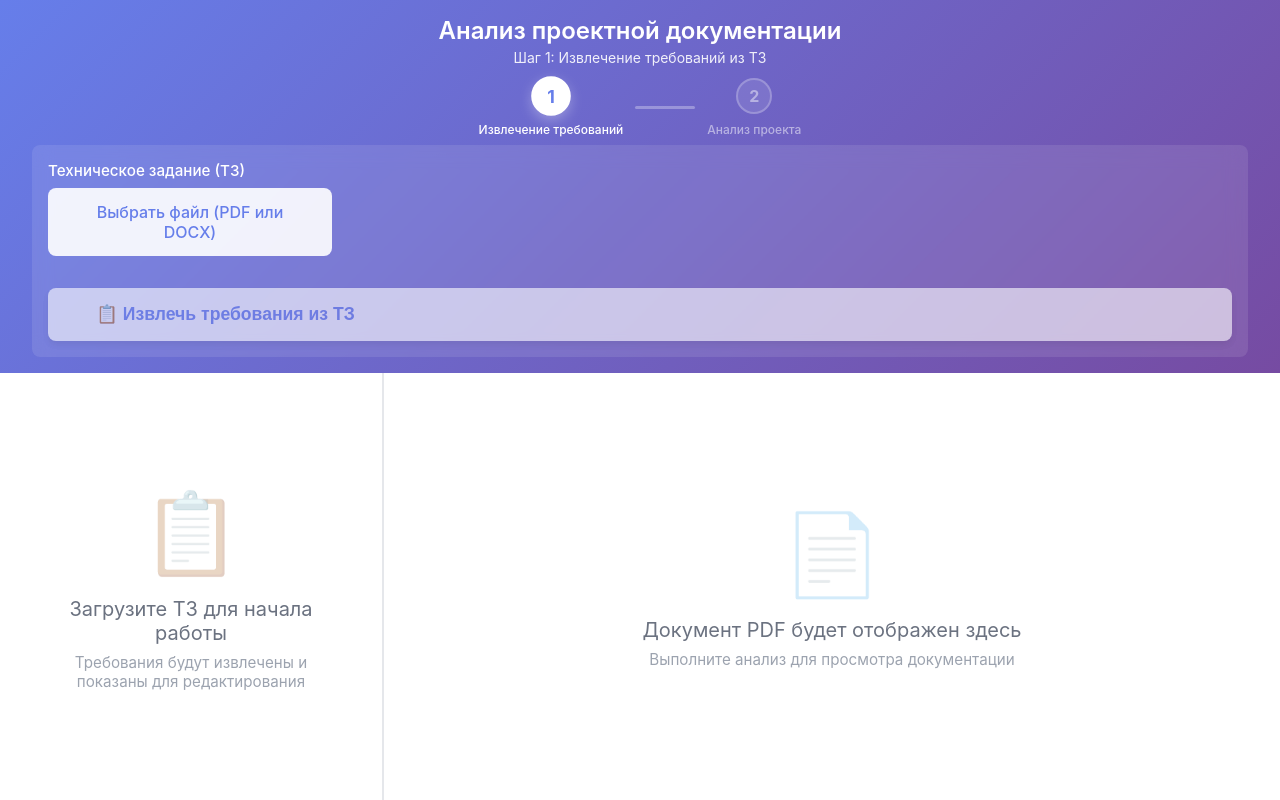
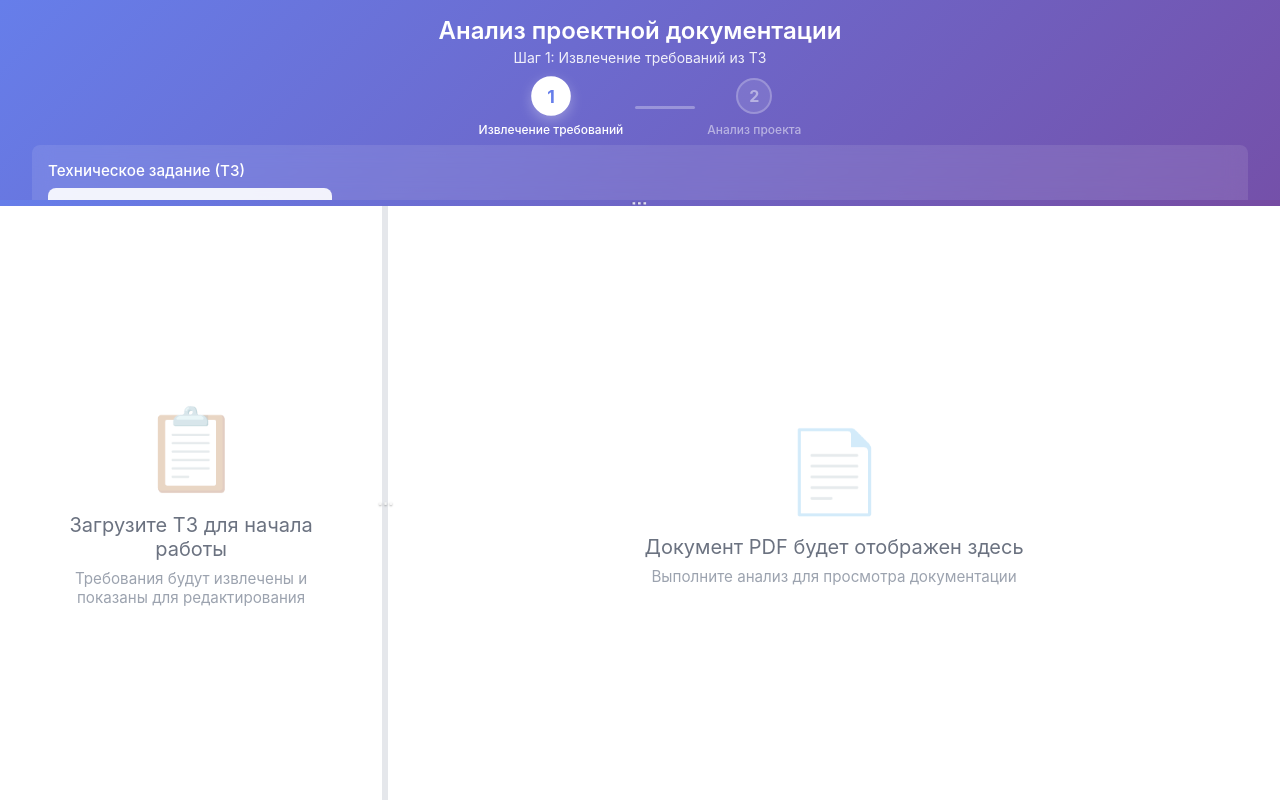
Before and after one commit to AtomicBim/doc-analysis-service, a React (Create React App) app in the folder ui-react-service/: page / in a window 1280 px wide. Built offline with nearby package versions, Linux system fonts and the light colour scheme.

Commit message:
feat: Add resizable panels - drag borders to adjust layout (vertical: header/content, horizontal: requirements/drawing)

```diff
--- a/ui-react-service/src/App.css
+++ b/ui-react-service/src/App.css
@@ -3,32 +3,18 @@
 }
 
 .App {
-  display: flex;
-  flex-direction: column;
   height: 100vh;
+  width: 100vw;
   font-family: -apple-system, BlinkMacSystemFont, 'Segoe UI', 'Roboto', 'Oxygen',
     'Ubuntu', 'Cantarell', 'Fira Sans', 'Droid Sans', 'Helvetica Neue', sans-serif;
   background: #f8f9fa;
+  overflow: hidden;
 }
 
-.App-main {
-  display: flex;
-  flex: 1; /* Занимаем оставшееся пространство после header */
-  overflow: hidden;
-  gap: 0;
-}
-
-.left-panel {
-  width: 30%; /* Зона требований 30% */
-  display: flex;
-  flex-direction: column;
-  overflow: hidden;
-  border-right: 2px solid #e5e7eb;
-  background: white;
-}
-
-.right-panel {
-  width: 70%; /* Зона чертежа 70% (60% чертеж + 10% сводка) */
+/* Контейнеры для панелей */
+.panel-content {
+  height: 100%;
+  width: 100%;
   display: flex;
   flex-direction: column;
   overflow: hidden;
--- a/ui-react-service/src/App.tsx
+++ b/ui-react-service/src/App.tsx
@@ -4,6 +4,7 @@ import Header from './components/Header';
 import RequirementList from './components/RequirementList';
 import PdfViewer from './components/PdfViewer';
 import RequirementEditor, { EditableRequirement } from './components/RequirementEditor';
+import ResizablePanels from './components/ResizablePanels';
 import { Requirement } from './types';
 
 function App() {
@@ -89,8 +90,8 @@ function App() {
     setAnalysisCompleted(false); // Сбрасываем флаг завершения анализа
   };
 
-  return (
-    <div className="App">
+  // Компонент Header
+  const headerContent = (
     <Header
       onRequirementsExtracted={handleRequirementsExtracted}
       onAnalysisComplete={handleAnalysisComplete}
@@ -98,8 +99,11 @@ function App() {
       confirmedRequirements={confirmedRequirements}
       analysisCompleted={analysisCompleted}
     />
-      <main className="App-main">
-        <div className="left-panel">
+  );
+
+  // Левая панель (требования)
+  const leftPanelContent = (
+    <div className="panel-content">
       {currentStep === 1 ? (
         <div className="empty-state">
           <div className="empty-icon">📋</div>
@@ -124,7 +128,11 @@ function App() {
         </div>
       )}
     </div>
-        <div className="right-panel">
+  );
+
+  // Правая панель (PDF + сводка)
+  const rightPanelContent = (
+    <div className="panel-content">
       <PdfViewer
         file={pdfFile}
         page={selectedPage}
@@ -141,7 +149,15 @@ function App() {
         </div>
       )}
     </div>
-      </main>
+  );
+
+  return (
+    <div className="App">
+      <ResizablePanels
+        header={headerContent}
+        leftPanel={leftPanelContent}
+        rightPanel={rightPanelContent}
+      />
 
       {/* Модальное окно редактора требований */}
       {showRequirementEditor && extractedRequirements && (
--- /dev/null
+++ b/ui-react-service/src/components/ResizablePanels.css
@@ -0,0 +1,106 @@
+.resizable-container {
+  display: flex;
+  flex-direction: column;
+  height: 100vh;
+  width: 100%;
+  overflow: hidden;
+}
+
+.resizable-header {
+  overflow-y: auto;
+  flex-shrink: 0;
+}
+
+.resizable-content {
+  display: flex;
+  flex: 1;
+  overflow: hidden;
+  position: relative;
+}
+
+.resizable-left,
+.resizable-right {
+  overflow: hidden;
+  display: flex;
+  flex-direction: column;
+}
+
+/* Вертикальный разделитель (header <-> content) */
+.vertical-resizer {
+  height: 6px;
+  background: linear-gradient(135deg, #667eea 0%, #764ba2 100%);
+  cursor: ns-resize;
+  position: relative;
+  display: flex;
+  align-items: center;
+  justify-content: center;
+  flex-shrink: 0;
+  transition: background 0.2s ease;
+  z-index: 100;
+}
+
+.vertical-resizer:hover {
+  background: linear-gradient(135deg, #5568d3 0%, #65408b 100%);
+  height: 8px;
+}
+
+.vertical-resizer:active {
+  background: #4c51bf;
+  height: 10px;
+}
+
+/* Горизонтальный разделитель (left <-> right) */
+.horizontal-resizer {
+  width: 6px;
+  background: #e5e7eb;
+  cursor: ew-resize;
+  position: relative;
+  display: flex;
+  align-items: center;
+  justify-content: center;
+  flex-shrink: 0;
+  transition: all 0.2s ease;
+  z-index: 100;
+}
+
+.horizontal-resizer:hover {
+  background: linear-gradient(180deg, #667eea 0%, #764ba2 100%);
+  width: 8px;
+}
+
+.horizontal-resizer:active {
+  background: #4c51bf;
+  width: 10px;
+}
+
+/* Иконки-индикаторы на разделителях */
+.resizer-handle {
+  color: rgba(255, 255, 255, 0.8);
+  font-size: 1rem;
+  font-weight: bold;
+  pointer-events: none;
+  user-select: none;
+  text-shadow: 0 1px 2px rgba(0, 0, 0, 0.3);
+}
+
+.vertical-resizer .resizer-handle {
+  transform: rotate(90deg);
+}
+
+/* Состояние при перетаскивании */
+.resizable-container.dragging {
+  user-select: none;
+  cursor: ns-resize;
+}
+
+.resizable-container.dragging-horizontal {
+  user-select: none;
+  cursor: ew-resize;
+}
+
+/* Убираем стандартные стили для панелей внутри */
+.resizable-left > *,
+.resizable-right > * {
+  height: 100%;
+  width: 100%;
+}
--- /dev/null
+++ b/ui-react-service/src/components/ResizablePanels.tsx
@@ -0,0 +1,109 @@
+import React, { useState, useRef, useEffect } from 'react';
+import './ResizablePanels.css';
+
+interface ResizablePanelsProps {
+  header: React.ReactNode;
+  leftPanel: React.ReactNode;
+  rightPanel: React.ReactNode;
+}
+
+const ResizablePanels: React.FC<ResizablePanelsProps> = ({ header, leftPanel, rightPanel }) => {
+  // Состояния для размеров
+  const [headerHeight, setHeaderHeight] = useState(25); // % от высоты
+  const [leftWidth, setLeftWidth] = useState(30); // % от ширины
+
+  // Refs для отслеживания перетаскивания
+  const isDraggingVertical = useRef(false);
+  const isDraggingHorizontal = useRef(false);
+  const containerRef = useRef<HTMLDivElement>(null);
+
+  // Обработчик начала перетаскивания вертикального разделителя (header <-> content)
+  const handleVerticalMouseDown = (e: React.MouseEvent) => {
+    e.preventDefault();
+    isDraggingVertical.current = true;
+  };
+
+  // Обработчик начала перетаскивания горизонтального разделителя (left <-> right)
+  const handleHorizontalMouseDown = (e: React.MouseEvent) => {
+    e.preventDefault();
+    isDraggingHorizontal.current = true;
+  };
+
+  useEffect(() => {
+    const handleMouseMove = (e: MouseEvent) => {
+      if (!containerRef.current) return;
+
+      const containerRect = containerRef.current.getBoundingClientRect();
+
+      // Перетаскивание вертикального разделителя (header <-> content)
+      if (isDraggingVertical.current) {
+        const newHeaderHeight = ((e.clientY - containerRect.top) / containerRect.height) * 100;
+        // Ограничиваем: минимум 10%, максимум 60%
+        setHeaderHeight(Math.max(10, Math.min(60, newHeaderHeight)));
+      }
+
+      // Перетаскивание горизонтального разделителя (left <-> right)
+      if (isDraggingHorizontal.current) {
+        const newLeftWidth = ((e.clientX - containerRect.left) / containerRect.width) * 100;
+        // Ограничиваем: минимум 15%, максимум 70%
+        setLeftWidth(Math.max(15, Math.min(70, newLeftWidth)));
+      }
+    };
+
+    const handleMouseUp = () => {
+      isDraggingVertical.current = false;
+      isDraggingHorizontal.current = false;
+    };
+
+    // Добавляем глобальные слушатели
+    document.addEventListener('mousemove', handleMouseMove);
+    document.addEventListener('mouseup', handleMouseUp);
+
+    return () => {
+      document.removeEventListener('mousemove', handleMouseMove);
+      document.removeEventListener('mouseup', handleMouseUp);
+    };
+  }, []);
+
+  return (
+    <div ref={containerRef} className="resizable-container">
+      {/* Header */}
+      <div className="resizable-header" style={{ height: `${headerHeight}%` }}>
+        {header}
+      </div>
+
+      {/* Вертикальный разделитель (header <-> content) */}
+      <div
+        className="vertical-resizer"
+        onMouseDown={handleVerticalMouseDown}
+        title="Перетащите для изменения высоты заголовка"
+      >
+        <div className="resizer-handle">⋮</div>
+      </div>
+
+      {/* Основной контент */}
+      <div className="resizable-content" style={{ height: `${100 - headerHeight}%` }}>
+        {/* Левая панель */}
+        <div className="resizable-left" style={{ width: `${leftWidth}%` }}>
+          {leftPanel}
+        </div>
+
+        {/* Горизонтальный разделитель (left <-> right) */}
+        <div
+          className="horizontal-resizer"
+          onMouseDown={handleHorizontalMouseDown}
+          title="Перетащите для изменения ширины панелей"
+        >
+          <div className="resizer-handle">⋯</div>
+        </div>
+
+        {/* Правая панель */}
+        <div className="resizable-right" style={{ width: `${100 - leftWidth}%` }}>
+          {rightPanel}
+        </div>
+      </div>
+    </div>
+  );
+};
+
+export default ResizablePanels;
```
Lines whose indentation alone changed are shown as unchanged.
